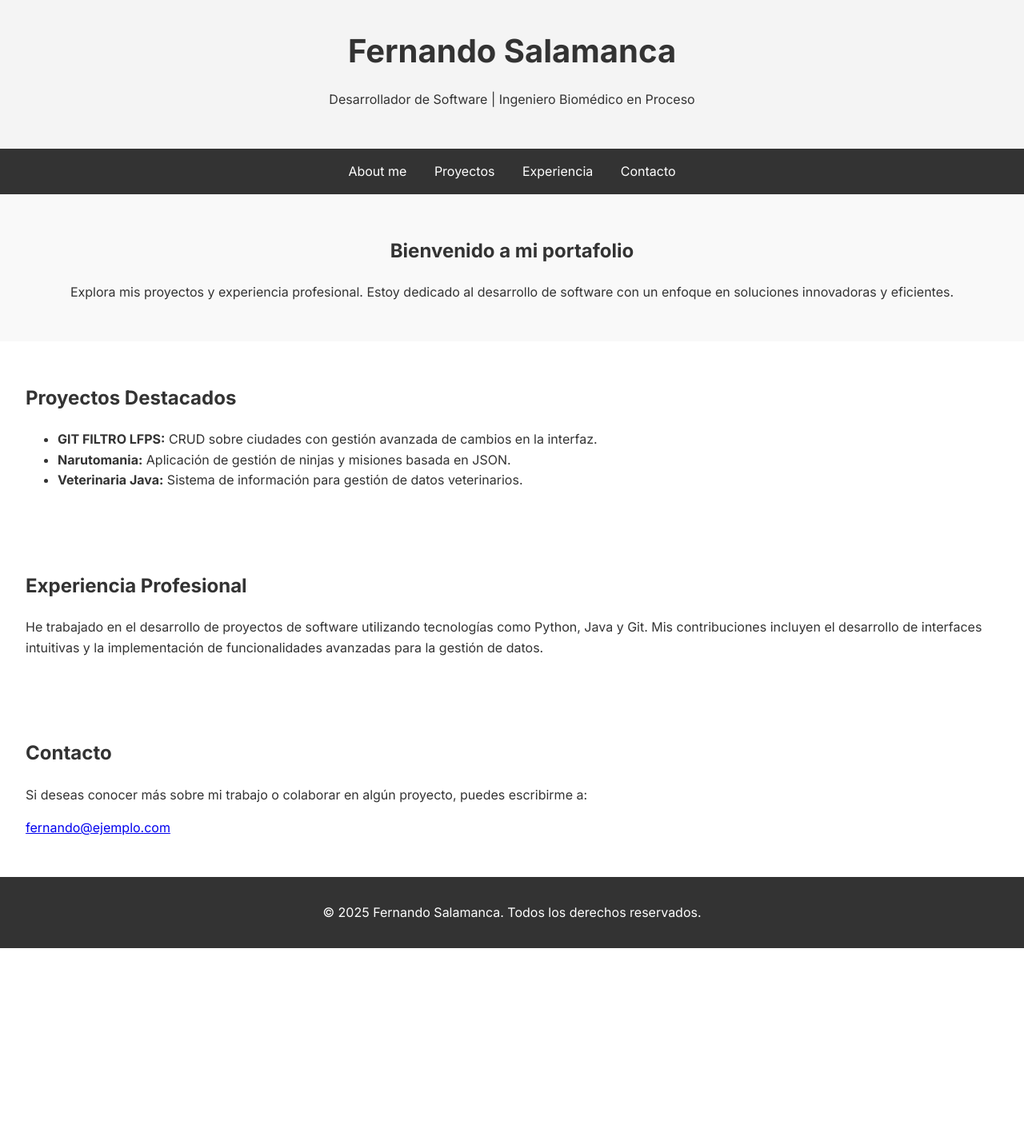
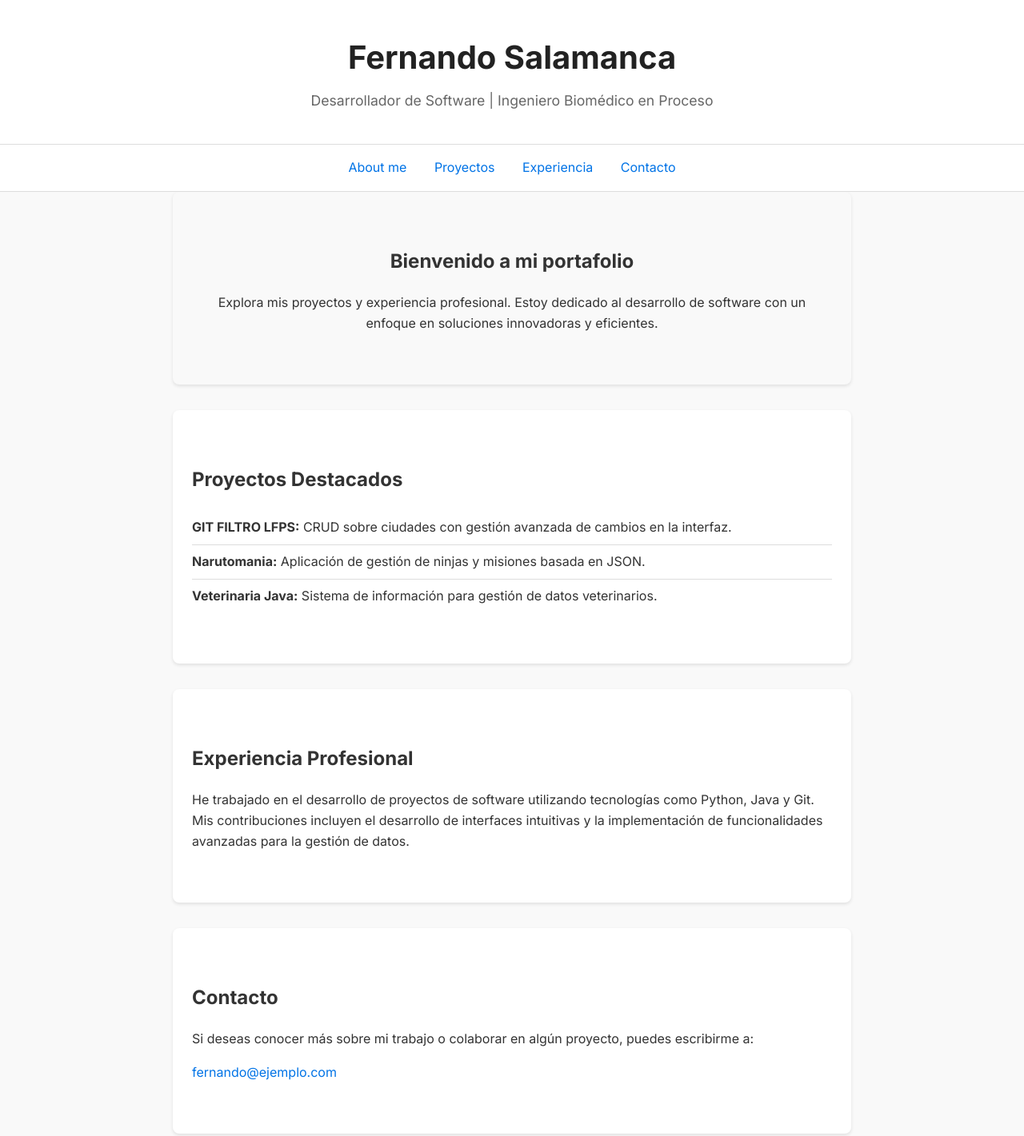
Before and after one commit to L-Salamanca/portafoly, a plain HTML site: page index.html in a window 1280 px wide. Shown: the top 1421 px of the page at 80% size. Before the commit the page ends 1186 px from the top, so only its background shows below. Drawn offline with Linux system fonts and the light colour scheme.

Commit message:
Update styles.css

```diff
--- a/styles.css
+++ b/styles.css
@@ -1,61 +1,110 @@
-/* Estilos base para el portafolio de Fernando Salamanca */
 
-
-
+/* Estilo general */
 body {
     font-family: 'Inter', sans-serif;
     margin: 0;
     padding: 0;
     line-height: 1.6;
     color: #333;
+    background-color: #f9f9f9;
 }
 
+/* Encabezado */
 header {
-    background-color: #f4f4f4;
+    background-color: #ffffff;
     text-align: center;
-    padding: 2rem 0;
+    padding: 2.5rem 1rem;
+    border-bottom: 1px solid #ddd;
 }
 
 header h1 {
     margin: 0;
     font-size: 2.5rem;
+    font-weight: 700;
+    color: #222;
 }
 
+header p {
+    margin: 0.5rem 0 0;
+    color: #666;
+    font-size: 1.1rem;
+}
+
+/* Navegación */
 nav {
-    background: #333;
-    color: white;
+    background-color: #ffffff;
+    text-align: center;
     padding: 1rem;
-    text-align: center;
+    border-bottom: 1px solid #ddd;
+    position: sticky;
+    top: 0;
+    z-index: 1000;
 }
 
 nav a {
-    color: white;
+    color: #0073e6;
     margin: 0 15px;
     text-decoration: none;
+    font-size: 1rem;
+    font-weight: 500;
 }
 
 nav a:hover {
     text-decoration: underline;
 }
 
+/* Secciones */
 section {
-    padding: 2rem;
+    padding: 3rem 1.5rem;
+    max-width: 800px;
+    margin: 0 auto;
+    background-color: #ffffff;
+    border-radius: 8px;
+    box-shadow: 0 2px 4px rgba(0, 0, 0, 0.1);
+    margin-bottom: 2rem;
 }
 
 .intro {
-    background: #f9f9f9;
     text-align: center;
+    background-color: #f9f9f9;
 }
 
 .projects, .experience {
-    background: #fff;
+    background-color: #ffffff;
 }
 
+/* Enlaces en las secciones */
+section a {
+    color: #0073e6;
+    text-decoration: none;
+}
+
+section a:hover {
+    text-decoration: underline;
+}
+
+/* Lista de proyectos */
+ul {
+    list-style-type: none;
+    padding: 0;
+}
+
+li {
+    padding: 0.5rem 0;
+    border-bottom: 1px solid #ddd;
+}
+
+li:last-child {
+    border-bottom: none;
+}
+
+/* Pie de página */
 footer {
-    background-color: #333;
-    color: white;
+    background-color: #222;
+    color: #ffffff;
     text-align: center;
-    padding: 1rem 0;
+    padding: 1.5rem 0;
+    margin-top: 2rem;
 }
 
 footer a {
```
